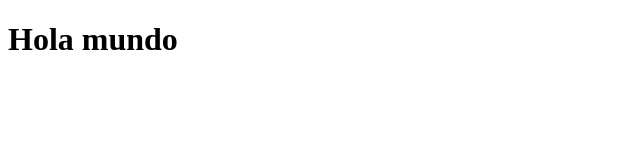
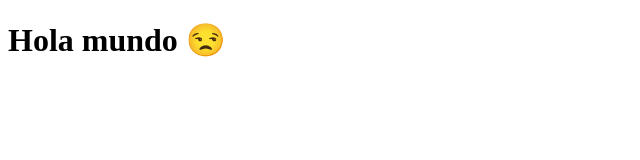
Before and after one commit to Alexper7/pppp, a plain HTML site: page index.html in a window 1280 px wide. Shown: the whole page, without its empty margins (0-640 px from the left). Drawn offline with Linux system fonts and the light colour scheme.

Commit message:
Mensaje del commit

```diff
--- a/index.html
+++ b/index.html
@@ -6,7 +6,7 @@
     <title>Document</title>
 </head>
 <body>
-    <h1>Hola mundo</h1>
+    <h1>Hola mundo 😒</h1>
 
 </body>
 </html>
```
